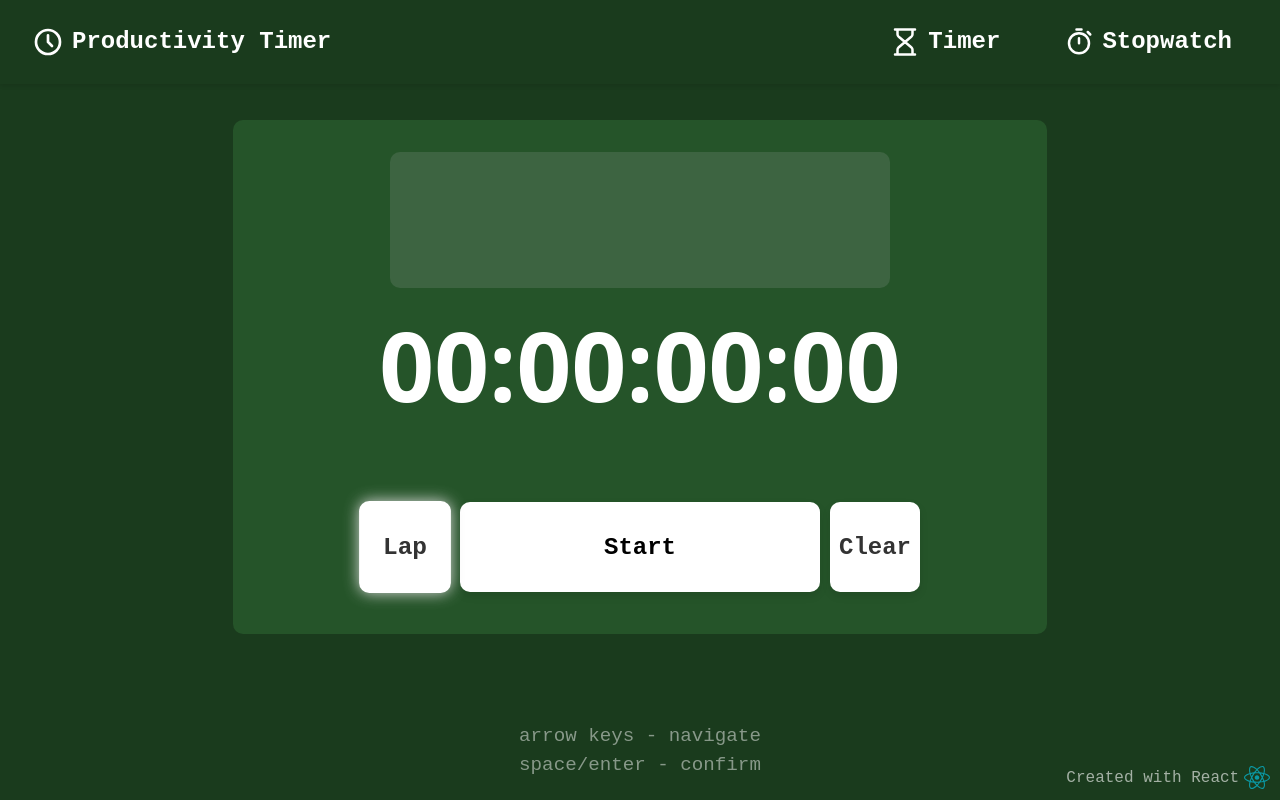
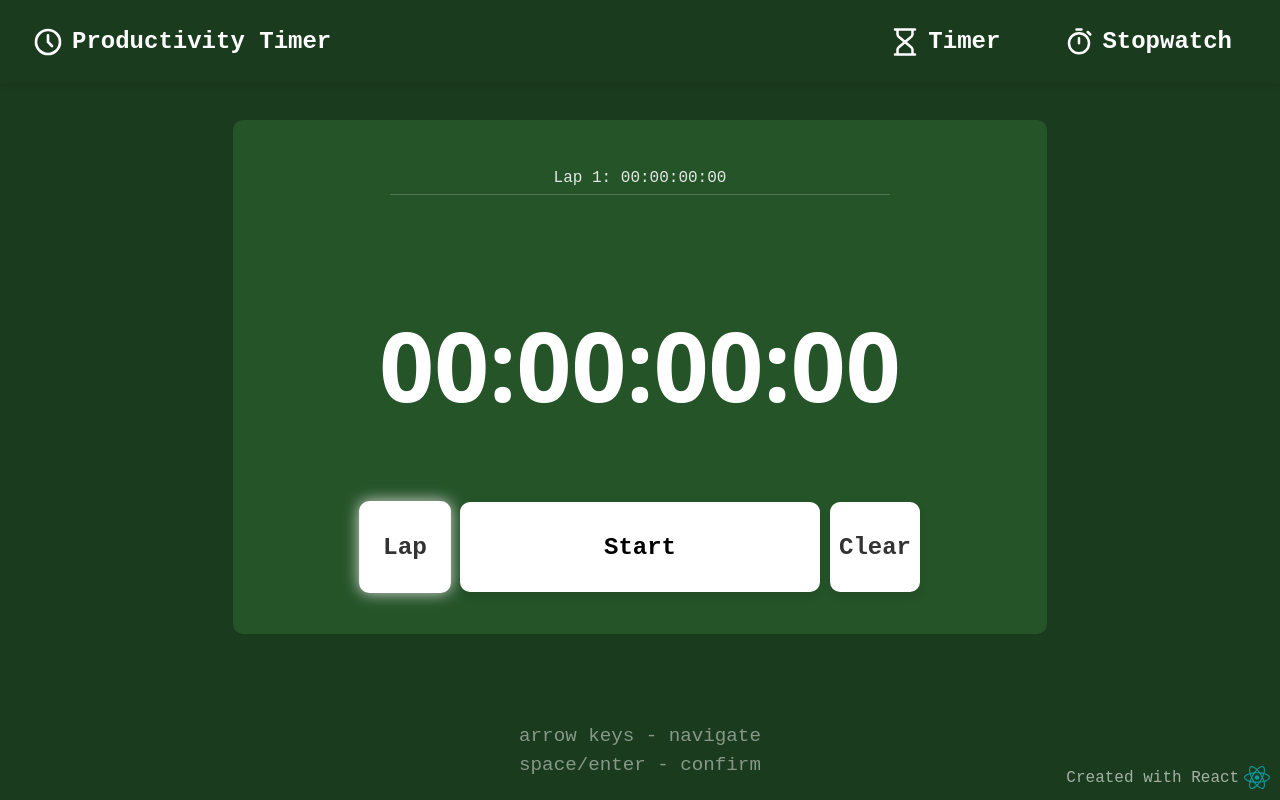
Before and after one commit to dht890/pomodoro, a React (Vite) app: page /stopwatch in a window 1280 px wide. Both pictures are taken after a click on the button "Lap". Built offline with nearby package versions, Linux system fonts and the light colour scheme.

Commit message:
bug/incomplete

```diff
--- a/src/components/Stopwatch.jsx
+++ b/src/components/Stopwatch.jsx
@@ -1,15 +1,21 @@
-import { useState, useEffect, useRef } from 'react';
+import { useState, useEffect, useRef, use } from 'react';
 import '../css/card.css'
 
 function Stopwatch() {
     const [time, setTime] = useState(0);
     const [isRunning, setIsRunning] = useState(false);
+    const [splits, setSplits] = useState([]);
+    const [lastLapTime, setLastLapTime] = useState(0);
     const [pressedButton, setPressedButton] = useState(null);
     const startButtonRef = useRef(null);
     const resetButtonRef = useRef(null);
     const lapButtonRef = useRef(null);
     const intervalRef = useRef(null);
     const startTimeRef = useRef(0);
+
+    useEffect(() => {
+        startButtonRef.current?.focus();
+    }, []);
 
     useEffect(() => {
         if (isRunning) {
@@ -95,10 +101,17 @@ function Stopwatch() {
 
     function startTimer() {
         setIsRunning(true);
+        startTimeRef.current = Date.now() - time;
+
+        if (splits.length === 0) {
+            setLastLapTime(0);
+        }
     }
     function resetTimer() {
         setIsRunning(false);
         setTime(0);
+        setSplits([]);
+        setLastLapTime(0);
         startTimeRef.current = 0;
     }
     function stopTimer() {
@@ -106,7 +119,13 @@ function Stopwatch() {
     }
 
     function lapTimer() {
-
+        const lapTime = time - lastLapTime;
+        const newLap = {
+            lap: splits.length + 1,
+            time: lapTime,
+        };
+        setSplits(prev => [newLap, ...prev]);
+        setLastLapTime(time);
     }
 
     function formatTime(time) {
@@ -122,7 +141,16 @@ function Stopwatch() {
         <>
             <div className='stopwatch-page'>
                 <div className="card">
-                    <div className='splits'></div>
+                    <div className="splits">
+                        {splits.map(({ lap, time }, index) => (
+                            <div key={index} className="split-item">
+                                {`Lap ${lap}: ${formatTime(time)}`}
+                            </div>
+                        ))}
+                    </div>
+
+
+
                     <div className="stopwatch-display">{formatTime(time)}</div>
                     <div className="controls">
                         <button
--- a/src/css/card.css
+++ b/src/css/card.css
@@ -178,6 +178,13 @@
 .card .splits {
     height: 150px;
     width: 500px;
-    border-radius: 10px;
-    background-color: #3d6441;
+    font-size: 1rem;
+    overflow-y: auto;
+    padding: 10px;
+    font-family: monospace;
 }
+
+.split-item {
+    border-bottom: 1px solid rgba(255, 255, 255, 0.2);
+    padding: 4px 0;
+}
```
